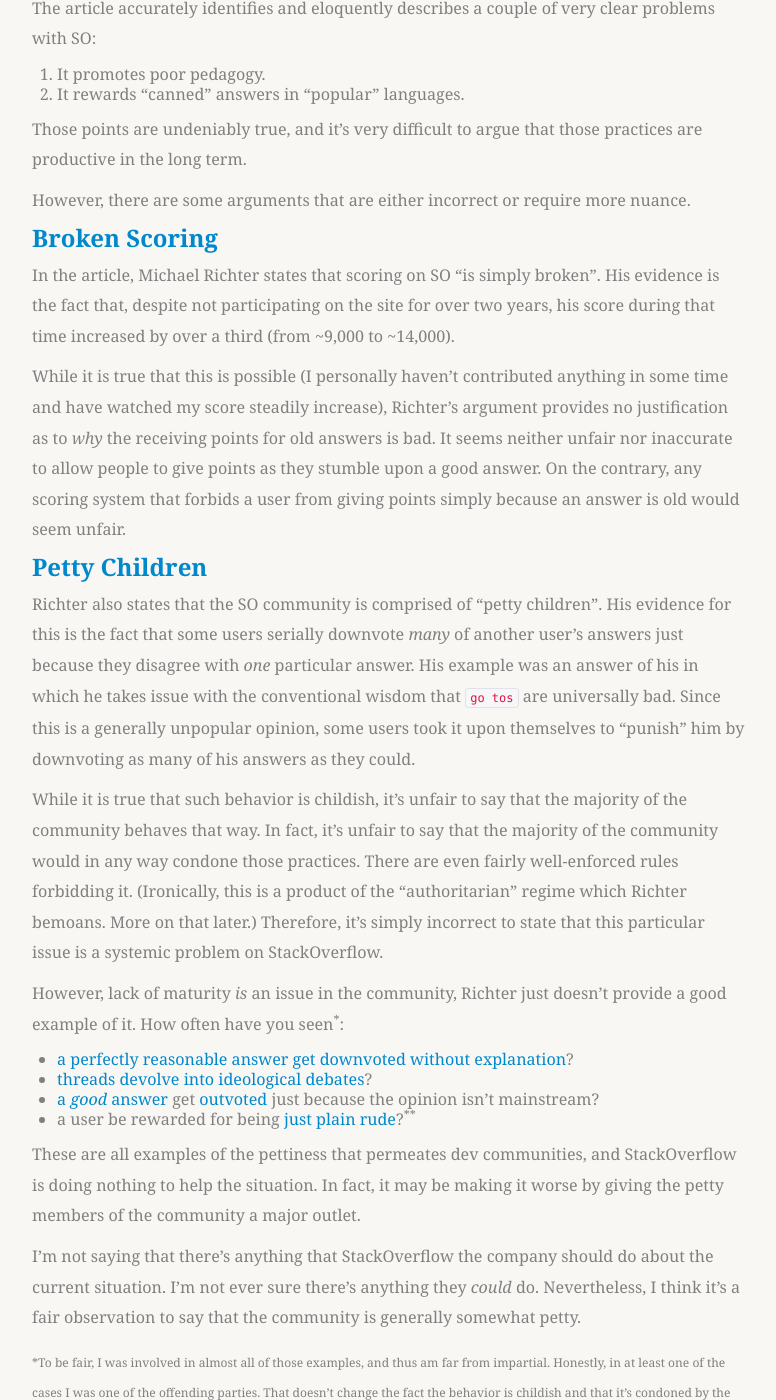
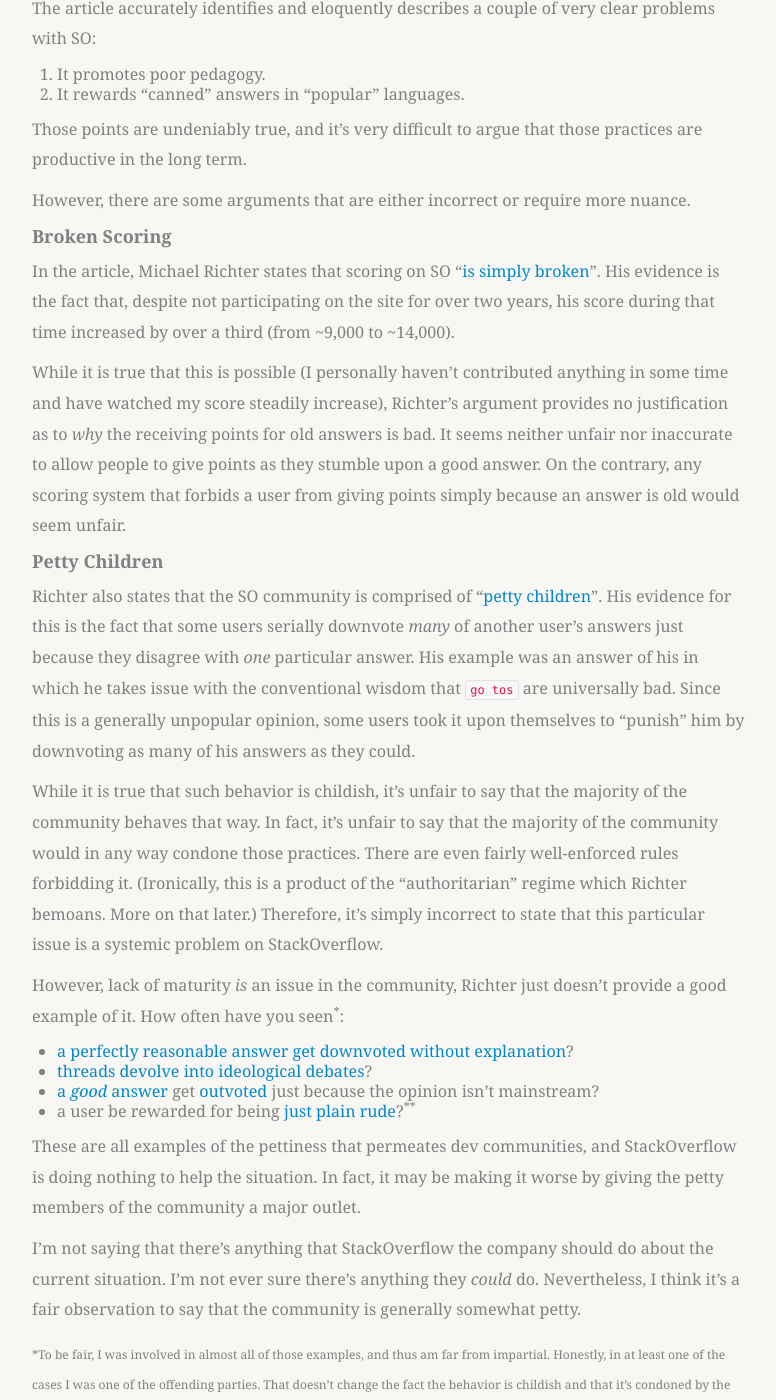
Before and after one commit to potetm/potetm.github.io, a Jekyll site: the page built from _posts/2013-12-31-stackoverflow.md, in a window 1280 px wide and 1400 px high, scrolled down 303 px. Shown: the whole window, without its empty margins (314-1090 px from the left). Built offline with Jekyll 4.4.1, drawn with Linux system fonts in a browser that asks for light colours; some web fonts are replaced; some of the changed text lies outside the part shown.

```diff
--- a/_posts/2013-12-31-stackoverflow.md
+++ b/_posts/2013-12-31-stackoverflow.md
@@ -12,13 +12,13 @@ Those points are undeniably true, and it's very difficult to argue that those pr
 
 However, there are some arguments that are either incorrect or require more nuance.
 
-### [Broken Scoring](http://michael.richter.name/blogs/why-i-no-longer-contribute-to-stackoverflow/#section-6)
-In the article, Michael Richter states that scoring on SO "is simply broken".  His evidence is the fact that, despite not participating on the site for over two years, his score during that time increased by over a third (from ~9,000 to ~14,000).
+#### Broken Scoring
+In the article, Michael Richter states that scoring on SO "[is simply broken](http://michael.richter.name/blogs/why-i-no-longer-contribute-to-stackoverflow/#section-6)".  His evidence is the fact that, despite not participating on the site for over two years, his score during that time increased by over a third (from ~9,000 to ~14,000).
 
 While it is true that this is possible (I personally haven't contributed anything in some time and have watched my score steadily increase), Richter's argument provides no justification as to *why* the receiving points for old answers is bad.  It seems neither unfair nor inaccurate to allow people to give points as they stumble upon a good answer.  On the contrary, any scoring system that forbids a user from giving points simply because an answer is old would seem unfair.
 
-### [Petty Children](http://michael.richter.name/blogs/why-i-no-longer-contribute-to-stackoverflow/#section-8)
-Richter also states that the SO community is comprised of "petty children".  His evidence for this is the fact that some users serially downvote *many* of another user's answers just because they disagree with *one* particular answer.  His example was an answer of his in which he takes issue with the conventional wisdom that `go tos` are universally bad.  Since this is a generally unpopular opinion, some users took it upon themselves to "punish" him by downvoting as many of his answers as they could.
+#### Petty Children
+Richter also states that the SO community is comprised of "[petty children](http://michael.richter.name/blogs/why-i-no-longer-contribute-to-stackoverflow/#section-8)".  His evidence for this is the fact that some users serially downvote *many* of another user's answers just because they disagree with *one* particular answer.  His example was an answer of his in which he takes issue with the conventional wisdom that `go tos` are universally bad.  Since this is a generally unpopular opinion, some users took it upon themselves to "punish" him by downvoting as many of his answers as they could.
 
 While it is true that such behavior is childish, it's unfair to say that the majority of the community behaves that way.  In fact, it's unfair to say that the majority of the community would in any way condone those practices.  There are even fairly well-enforced rules forbidding it.  (Ironically, this is a product of the "authoritarian" regime which Richter bemoans.  More on that later.)  Therefore, it's simply incorrect to state that this particular issue is a systemic problem on StackOverflow.
 
@@ -37,8 +37,8 @@ I'm not saying that there's anything that StackOverflow the company should do ab
 \*\* I was really torn about this one.  It's a *really* solid answer.  However, the user just comes off as pedantic and rude.  I personally would rather someone just tell me to RTFM rather than have them say the same with 100 words and follow it up with a "Don't thank me."  Then they *couldn't refrain* from commenting to make sure everybody knew that they were *not* incorrect in their answer.
 </sub>
 
-### [Creeping Authoritarianism](http://michael.richter.name/blogs/why-i-no-longer-contribute-to-stackoverflow/#section-9)
-In this section, Richter decries the "meritous minority" who have forced their own standards on the community and have slowly started to suck all the fun out of the site.  "StackOverflow was once fun," he says, "it is no longer."
+#### Creeping Authoritarianism
+In this section, Richter decries the "[meritous minority](http://michael.richter.name/blogs/why-i-no-longer-contribute-to-stackoverflow/#section-9)" who have forced their own standards on the community and have slowly started to suck all the fun out of the site.  "StackOverflow was once fun," he says, "it is no longer."
 
 First of all, it's difficult to regard any semi-hipster argument as serious.  You know what I mean: "\[X\] was sooooo much cooler before it became 'mainstream'".  Let's face facts: things change, communities change, you may like the change, you may not.  No matter what happens, it won't be the same as before, so let's not waste time acting like it could have ever stayed the same.
 
@@ -52,7 +52,7 @@ Since when do people learn better with a somber face?  Since when do people lear
 
 I'm not certain if this general attitude was pushed by some "meritous minority" as Richter proposes.  More likely, it's just part of human nature.  Regardless of how, why, or when it started, Richter was right about one thing: we all need to learn to laugh a bit more.  Inability to laugh at oneself indicates an inability to reflect.  And reflection is not only a necessary element of a good developer, it's a necessary element of a good human being.  As is a sense of humor.
 
-## Closing Thoughts
+### Closing Thoughts
 
 Despite disagreeing with Richter about why participating in StackOverflow is an overall negative experience, I eventually came to the same conclusion.
 
```
